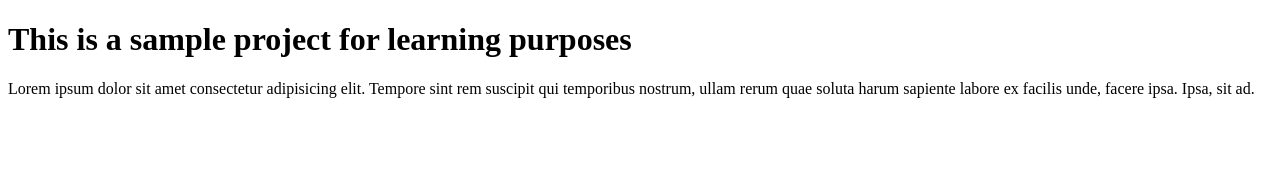
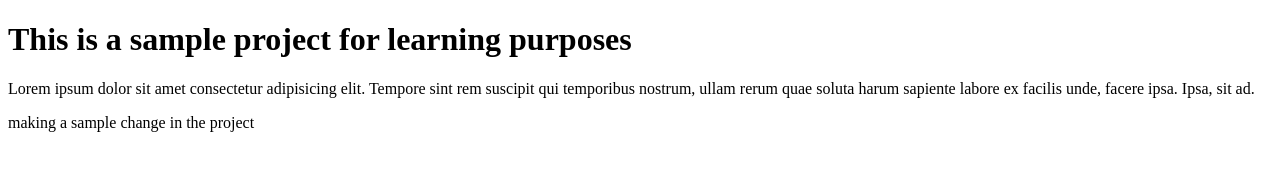
Before and after one commit to vishakha-contenstack/practice-git, a website: page index.html in a window 1280 px wide. Drawn offline with Linux system fonts and the light colour scheme.

```diff
--- a/index.html
+++ b/index.html
@@ -9,6 +9,7 @@
     <div>
         <p>Lorem ipsum dolor sit amet consectetur adipisicing elit. Tempore sint rem suscipit qui temporibus nostrum, ullam rerum quae soluta harum sapiente labore ex facilis unde, facere ipsa. Ipsa, sit ad.</p>
     </div>
+    <div><p>making a sample change in the project</p></div>
 </head>
 <body>
 
```
Also changed, not shown: 1 other file.
